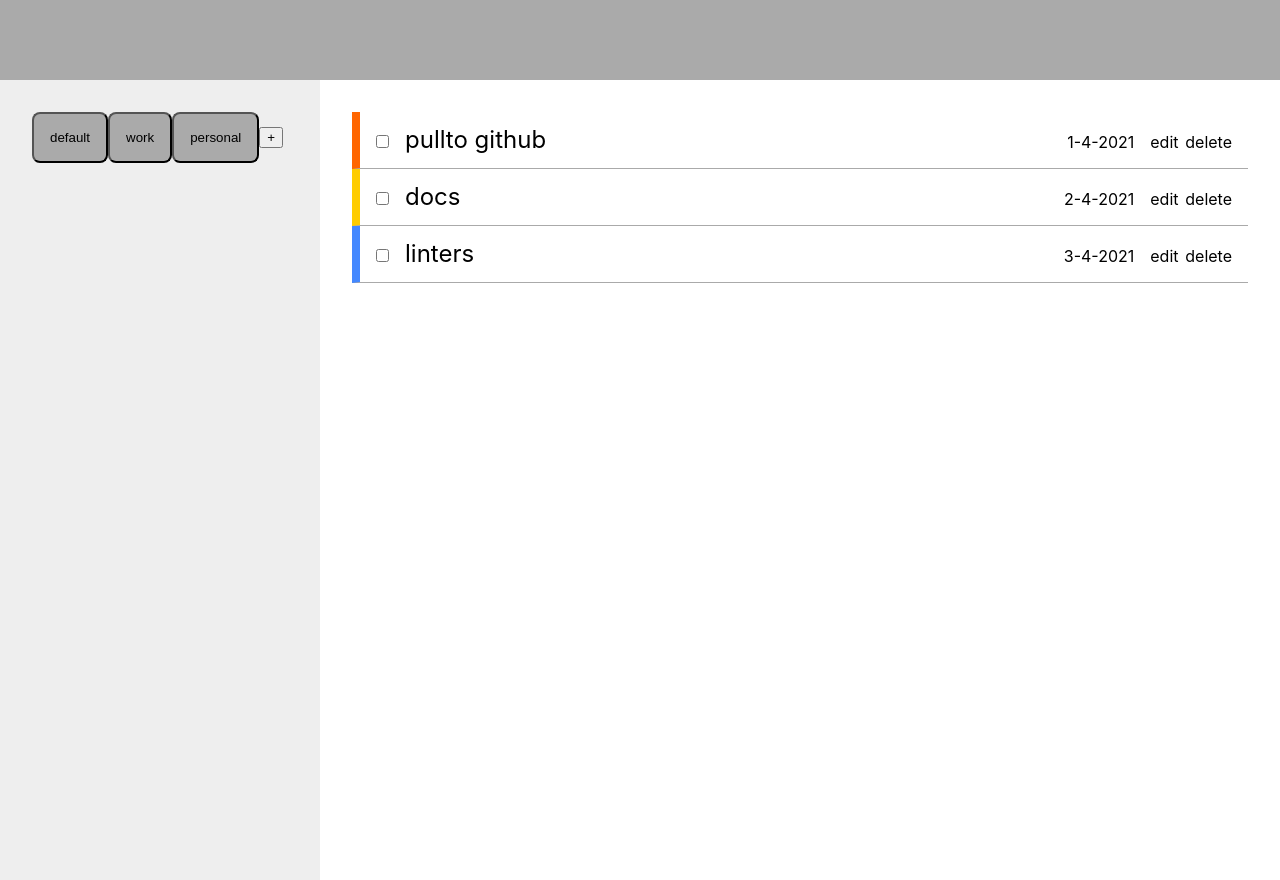
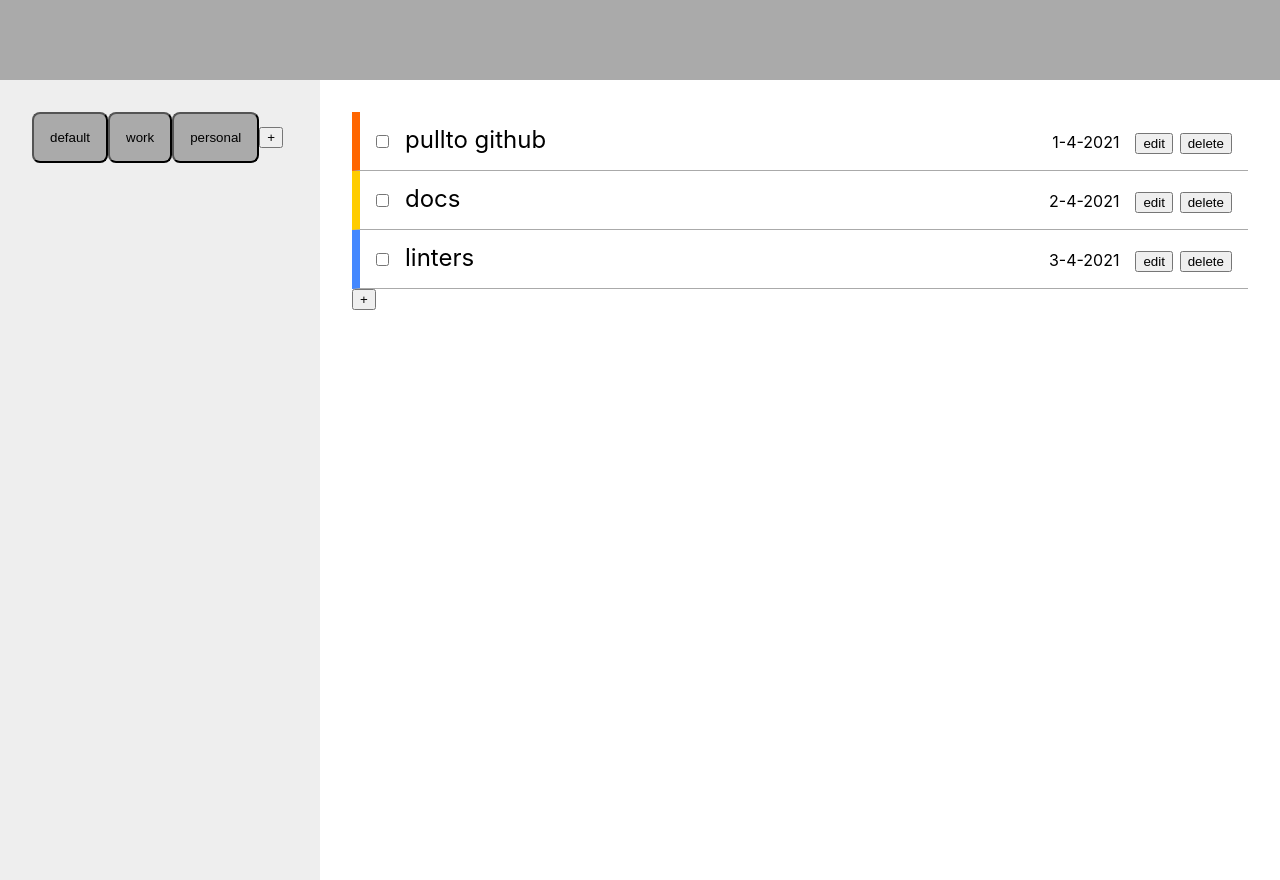
Before and after one commit to brenoxav/todo-list, a website with bundled scripts: page dist/index.html in a window 1280 px wide. Both pictures are taken after a click on the button "default". Built offline with nearby package versions, Linux system fonts and the light colour scheme.

Commit message:
Refactor 'renderTodosContainer'

```diff
--- a/src/assets/css/style.css
+++ b/src/assets/css/style.css
@@ -88,7 +88,7 @@ font-family: -apple-system, BlinkMacSystemFont,
   font-size: 1.5rem;
 }
 
-.new-project-input {
+.new-project-name {
   width: 100%;
   margin: 1rem 0;
   font-size: 1.5rem;
--- a/src/render.js
+++ b/src/render.js
@@ -1,5 +1,6 @@
 import Project from './project';
 import projectModule from './project';
+import Todo from './todo';
 import todoModule from './todo';
 
 
@@ -29,7 +30,7 @@ let exampleTodos = [
 let exampleProjects = [
   {
     name: 'work',
-    todos:[
+    todos: [
       {
         title: 'linters',
         description: 'check for linter errors',
@@ -65,7 +66,7 @@ exampleProjects = exampleProjects.map(project => new Project(project.name, proje
 projects.push(...exampleProjects);
 
 //RENDER//////////////////////////////////////////////////////////////////////
-const render = function() {
+const render = function () {
   // Create base elements
   const main = document.querySelector('main');
   main.classList.add('main');
@@ -76,16 +77,10 @@ const render = function() {
   const sideBar = document.createElement('div');
   sideBar.classList.add('side-bar');
 
-  const todoList = document.createElement('div');
-  todoList.classList.add('todo-list');
+  const todosContainer = document.createElement('div');
+  todosContainer.classList.add('todo-list');
 
   main.appendChild(header);
-
-  // Clear todo list elements
-  // const clearTodosWrapper = () => {
-  //   todoList.innerHTML = '';
-  // }
-
   // RENDER SIDEBAR
   const renderSideBar = () => {
     // CLEAR SIDEBAR TO RENDER UPDATED LIST
@@ -99,11 +94,10 @@ const renderSideBar = () => {
       projectBtn.textContent = project.name;
 
       projectBtn.addEventListener('click', () => {
-      renderTodosFromProject(project);
+        renderTodosContainer(project);
       });
 
       sideBar.appendChild(projectBtn);
-
     });
 
     // ADD PROJECT BUTTON
@@ -118,17 +112,16 @@ const renderSideBar = () => {
     sideBar.appendChild(addProjectBtn);
 
     //  NEW PROJECT FORM
-
     const newProjectForm = document.createElement('div');
     newProjectForm.classList.add('new-project-wrapper');
 
     const inputField = document.createElement('input');
-  inputField.classList.add('new-project-input');
+    inputField.classList.add('new-project-name');
 
     const saveBtn = document.createElement('button');
     saveBtn.classList.add('save-project-btn');
     saveBtn.textContent = 'save';
-  saveBtn.addEventListener('click', ()=>{
+    saveBtn.addEventListener('click', () => {
       projects.push(new Project(inputField.value));
       renderSideBar();
     });
@@ -138,50 +131,67 @@ const renderSideBar = () => {
 
     newProjectForm.classList.add('hidden');
     sideBar.appendChild(newProjectForm);
-
   };
 
-  // RENDER TODO LIST FROM PROJECT
-  const renderTodosFromProject = (project) =>{
-    todoList.innerHTML = '';
+  // RENDER TODOS CONTAINER
+  const renderTodosContainer = (project) => {
+    todosContainer.innerHTML = '';
+    // ADD EACH TODO ITEM
     project.todos.forEach((todo, index) => {
-      todoList.innerHTML += `
+      todosContainer.innerHTML += `
       <div class="todo-item priority-${todo.priority}" data-index=${index}>
         <input type="checkbox" class="todo-checkbox">
         <span class="todo-title">${todo.title}</span>
         <span class="todo-due-date">${todo.dueDate}</span>
         <span class="todo-actions-wrapper">
-          <span class="todo-edit">edit</span>
-          <span class="todo-delete">delete</span>
+          <button class="todo-edit-btn">edit</button>
+          <button class="todo-delete-btn">delete</button>
         </span>
       </div>
       `
     });
-    renderAddTodoBtn(project);
-  }
 
-  // new todo form
-  const renderAddTodoBtn = (todoList, projectName='') =>{
+    // ADD TODO BUTTON
+    const addTodoBtn = document.createElement('button');
+    addTodoBtn.classList.add('add-todo-btn');
+    addTodoBtn.textContent = ' + ';
+
+    addTodoBtn.addEventListener('click', () => {
+      newTodoForm.classList.toggle('hidden');
+    })
+    todosContainer.appendChild(addTodoBtn);
+
+
+    // NEW TODO FORM
     const newTodoForm = document.createElement('div');
     newTodoForm.classList.add('new-todo-wrapper');
+    newTodoForm.classList.add('hidden');
 
     const titleField = document.createElement('input');
-    titleField.classList.add('todo-input-title');
+    titleField.classList.add('new-todo-title');
+    titleField.setAttribute('placeholder', 'Title');
 
     const descriptionField = document.createElement('input');
-    descriptionField.classList.add('todo-input-description');
+    descriptionField.classList.add('new-todo-description');
+    descriptionField.setAttribute('placeholder', 'Description');
 
     const dueDateField = document.createElement('input');
-    dueDateField.classList.add('todo-input-due-date');
+    dueDateField.classList.add('new-todo-due-date');
     dueDateField.setAttribute('type', 'date');
 
-    const priorityField = document.createElement('input');
-    priorityField.classList.add('todo-input-due-date');
+    const priorityField = document.createElement('select');
+    priorityField.classList.add('new-todo-priority');
+    priorityField.setAttribute('name', 'new-todo-priority');
+    priorityField.innerHTML = `
+      <option value="low">low</option>
+      <option value="mid">mid</option>
+      <option value="high">high</option>
+    `;
 
     const saveBtn = document.createElement('button');
     saveBtn.classList.add('save-todo-btn');
     saveBtn.textContent = 'save';
-    saveBtn.addEventListener('click', ()=>{
+    saveBtn.addEventListener('click', () => {
       const todoObj = {
         title: titleField.value,
         description: descriptionField.value,
@@ -189,10 +199,25 @@ const renderSideBar = () => {
         priority: priorityField.value
       };
 
-      todoModule.createTodo(todoObj, todoList);
-      clearTodosWrapper();
-      renderTodosFromProject(todoList, projectName);
+      //CHECK IF FIELD IS EMPTY
+      Object.entries(todoObj).some((field) => {field[1] === ""});
+
+      for (const field in todoObj) {
+        if (todoObj[field] === '') {
+          alert(`The field ${field} can't be empty!`);
+          break;
+        }
+        else {
+          project.addTodo(todoObj);
+        }
+      }
+
+      renderTodosContainer(project);
     });
+
+
+
+    todosContainer.appendChild(newTodoForm);
 
     newTodoForm.appendChild(titleField);
     newTodoForm.appendChild(descriptionField);
@@ -200,27 +225,16 @@ const renderSideBar = () => {
     newTodoForm.appendChild(priorityField);
     newTodoForm.appendChild(saveBtn);
 
+  }
 
-    // ADD TODO BUTTON
-
-    const addTodoBtn = document.createElement('button');
-    addTodoBtn.classList.add('add-todo-btn');
-    addTodoBtn.textContent = ' + ';
-
-    newTodoForm.classList.add('hidden');
-    todoList.appendChild(newTodoForm);
-
-    addTodoBtn.addEventListener('click',()=>{
-      newTodoForm.classList.toggle('hidden');
-    })
-    todoList.appendChild(addTodoBtn);
-  }
 
 
   renderSideBar();
 
   main.appendChild(sideBar);
-  main.appendChild(todoList);
+  main.appendChild(todosContainer);
+
+  renderTodosContainer(projects[0]);
 
 }
 
```
Also changed, not shown: dist/main.js. Lines whose indentation alone changed are shown as unchanged.
